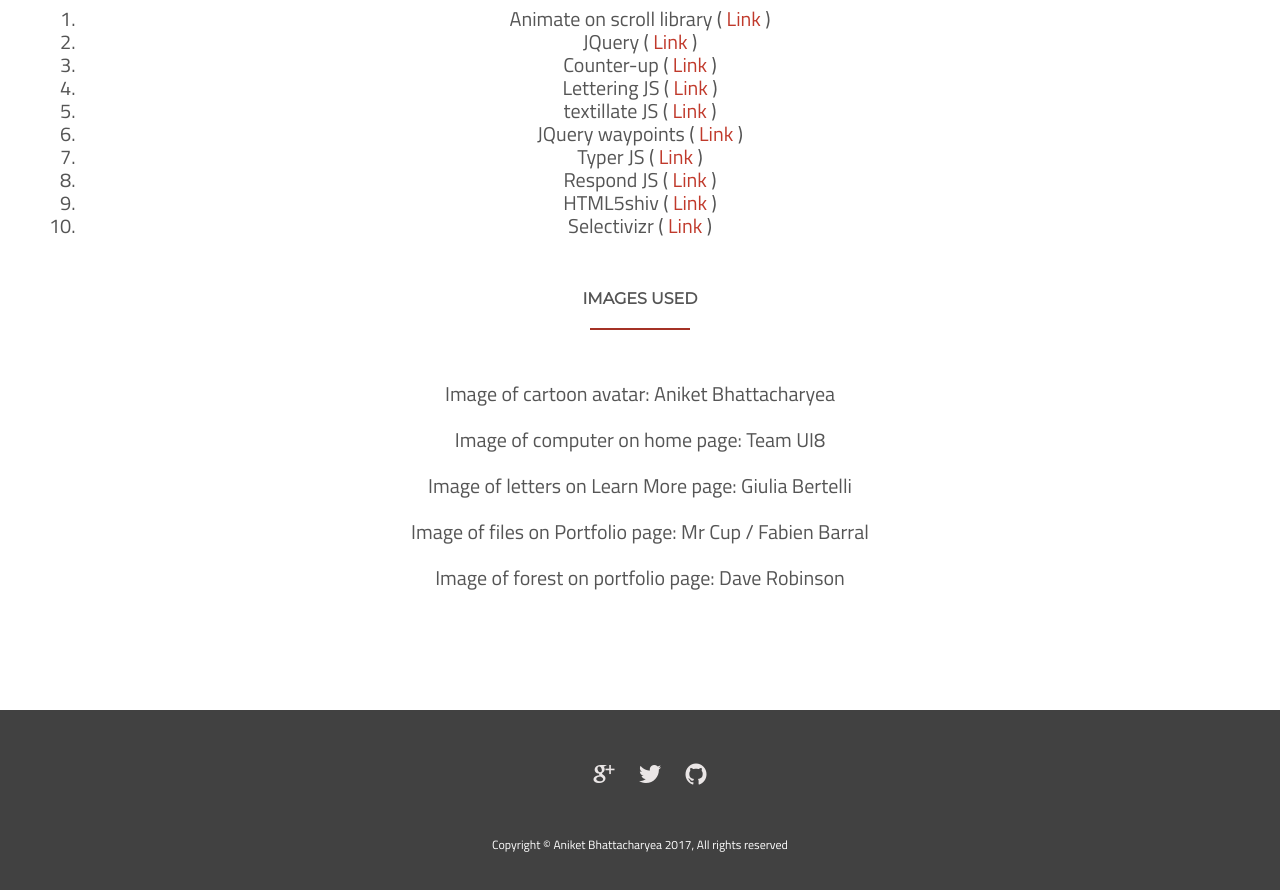
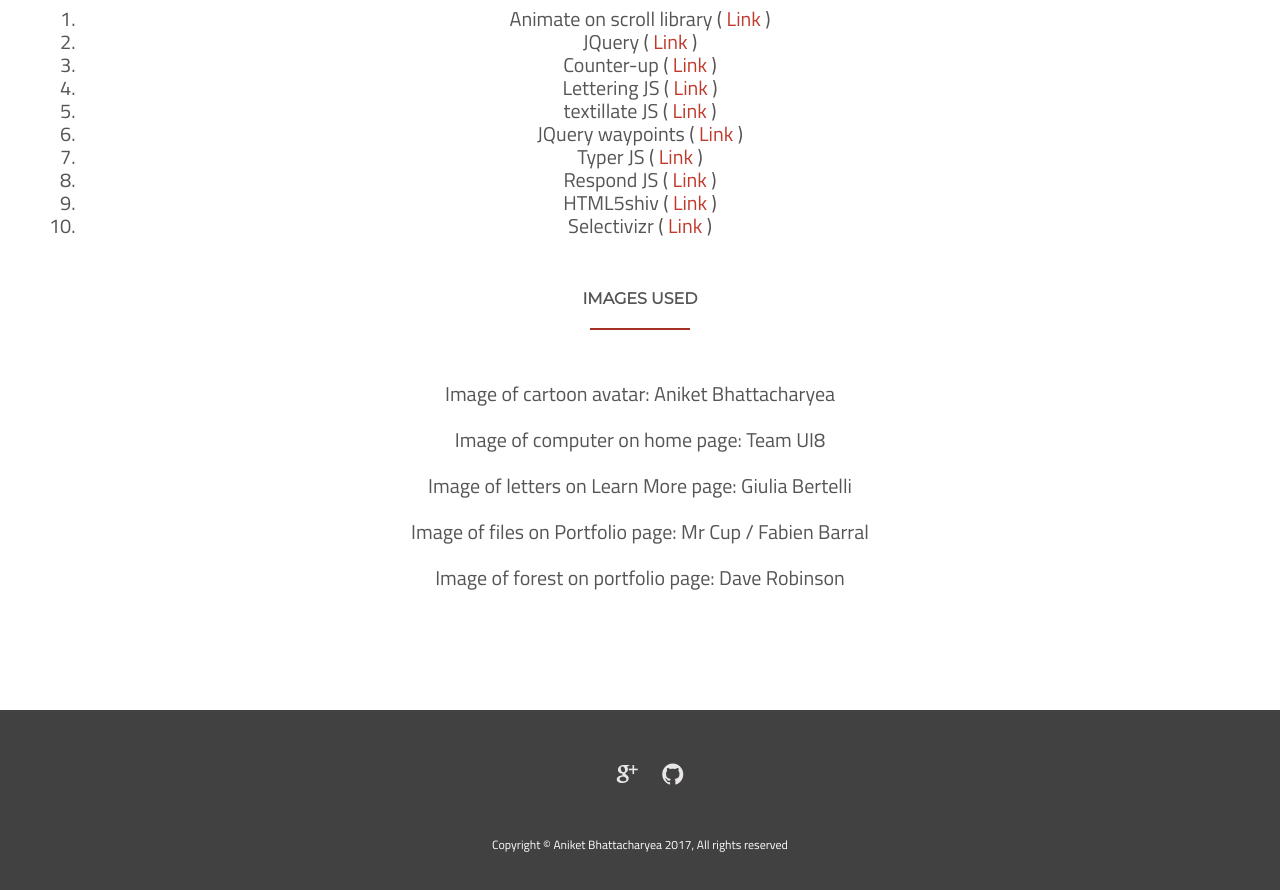
Before and after one commit to BrokenMutant/BrokenMutant.github.io, a plain HTML site: page learn_more.html in a window 1280 px wide. Shown: the part 4185-5075 px from the top of the page. Drawn offline with nearby package versions, Linux system fonts and the light colour scheme; files whose address does not match are found by name.

Commit message:
Updated links

```diff
--- a/learn_more.html
+++ b/learn_more.html
@@ -152,9 +152,9 @@
     <footer>
             <div class="row">
                 <ul class="social-icons">
-                    <li><a href="#"><i class="ion-social-googleplus icon-small"></i></a>  </li>
-                    <li><a href="#"><i class="ion-social-twitter icon-small"></i></a>  </li>
-                    <li><a href="#"><i class="ion-social-github icon-small"></i></a>  </li>
+                    <li><a href="https://plus.google.com/+AniketBhattacharyea669" target="_blank"><i class="ion-social-googleplus icon-small"></i></a> </li>
+<!--                <li><a href="#"><i class="ion-social-twitter icon-small"></i></a> </li>-->
+                <li><a href="https://github.com/BrokenMutant" target="_blank"><i class="ion-social-github icon-small"></i></a> </li>
                 </ul>
                 <p>
                     Copyright &copy; Aniket Bhattacharyea 2017, All rights reserved
```
Also changed, not shown: index.html (+3 -3 lines), portfolio.html (+3 -3 lines).
